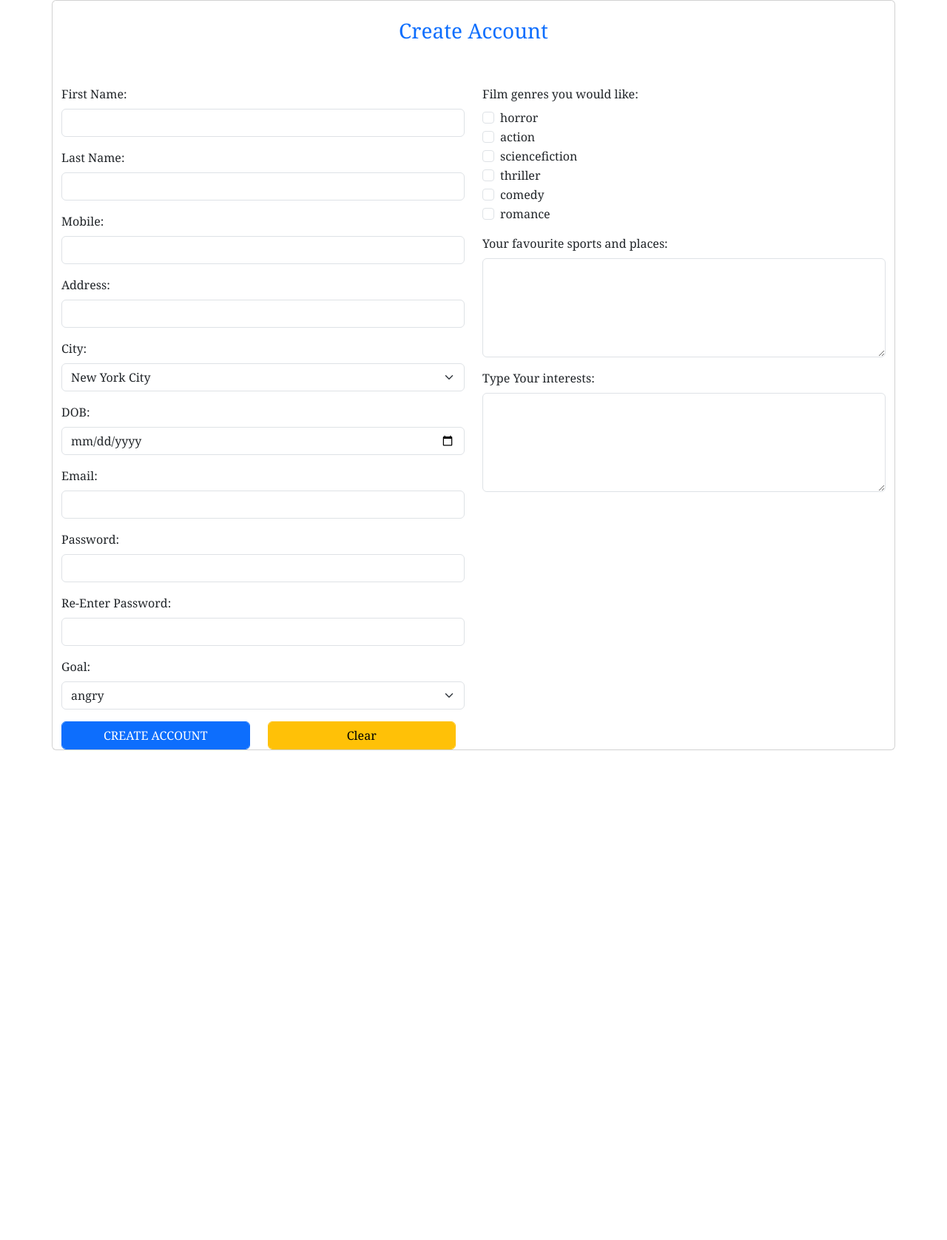
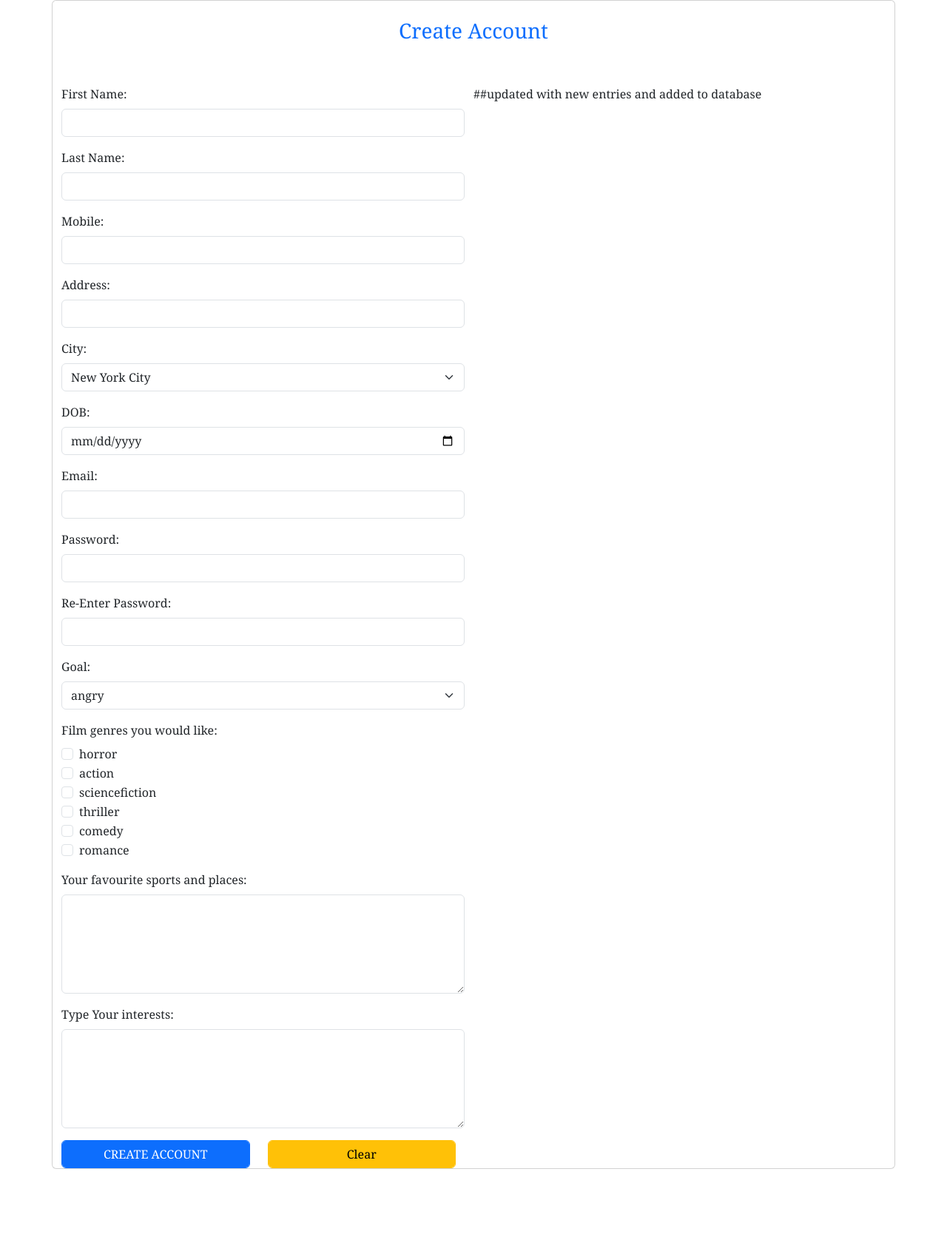
Before and after one commit to invika/Mental-health-assistance, a Django app: page /register in a window 1280 px wide. Shown: the part 130-1806 px from the top of the page at 74% size. Before the commit the page ends 1144 px from the top, so only its background shows below. Run offline with Django 4.2, Linux system fonts and the light colour scheme.

```diff
--- a/templates/home/register.html
+++ b/templates/home/register.html
@@ -71,6 +71,7 @@
                         </div>
 
                     </div>
+			##updated with new entries and added to database
                     <div class="col-lg-6">
                         <div class="mb-3">
                             <label class="form-label">Film genres you would like:</label>
```
